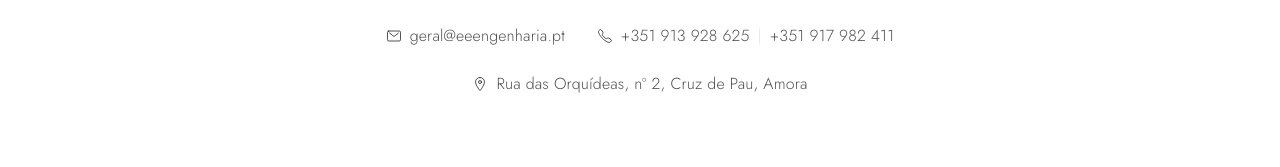
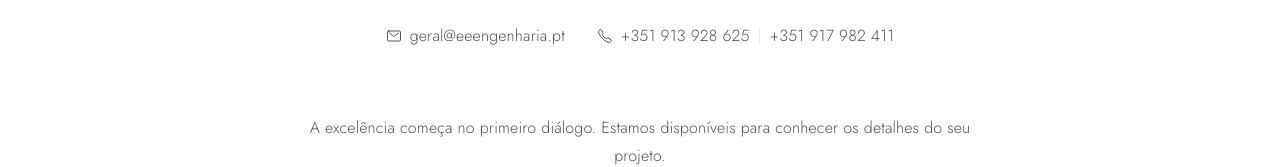
Before and after one commit to tiagoafonseca/Eeengenharia-Website, a React (Vite) app in the folder frontend/: page /contactos in a window 1280 px wide. Shown: the part 304-471 px from the top of the page. Built offline with nearby package versions, Linux system fonts and the light colour scheme; no server answers.

Commit message:
feat: remove address display from legal content and update company name references

```diff
--- a/frontend/src/data/legalContent.js
+++ b/frontend/src/data/legalContent.js
@@ -9,7 +9,6 @@
  */
 
 const COMPANY = "Escala Eximia Engenharia, Lda.";
-const ADDRESS = "Rua das Orquídeas, nº 2, 2845-064 Amora";
 const NIPC = "516 114 727";
 const EMAIL = "geral@eeengenharia.pt";
 
@@ -20,7 +19,7 @@
                 title: "Responsável pelo tratamento",
                 body: [
                     "A presente Política de Privacidade aplica-se ao website eeengenharia.com e descreve como são tratados os dados pessoais dos seus utilizadores.",
-                    `O responsável pelo tratamento é a ${COMPANY}, com sede na ${ADDRESS}, titular do NIPC ${NIPC} (doravante "Eeengenharia").`,
+                    `O responsável pelo tratamento é a ${COMPANY}, titular do NIPC ${NIPC} (doravante "EE Engenharia").`,
                     `Para qualquer questão relativa a dados pessoais, pode contactar-nos através do email ${EMAIL}.`,
                 ],
             },
@@ -102,7 +101,7 @@
             {
                 title: "Identificação",
                 body: [
-                    `O presente website é propriedade da ${COMPANY}, com sede na ${ADDRESS}, NIPC ${NIPC}.`,
+                    `O presente website é propriedade da ${COMPANY}, NIPC ${NIPC}.`,
                 ],
             },
             {
@@ -146,7 +145,7 @@
                 title: "Data Controller",
                 body: [
                     "This Privacy Policy applies to the eeengenharia.com website and describes how the personal data of its users is processed.",
-                    `The data controller is ${COMPANY}, headquartered at ${ADDRESS}, registered under NIPC ${NIPC} (hereinafter "Eeengenharia").`,
+                    `The data controller is ${COMPANY}, registered under NIPC ${NIPC} (hereinafter "EE Engenharia").`,
                     `For any questions regarding personal data, you may contact us at ${EMAIL}.`,
                 ],
             },
@@ -228,7 +227,7 @@
             {
                 title: "Identification",
                 body: [
-                    `This website is owned by ${COMPANY}, headquartered at ${ADDRESS}, NIPC ${NIPC}.`,
+                    `This website is owned by ${COMPANY}, NIPC ${NIPC}.`,
                 ],
             },
             {
@@ -272,7 +271,7 @@
                 title: "Responsable del tratamiento",
                 body: [
                     "La presente Política de Privacidad se aplica al sitio web eeengenharia.com y describe cómo se tratan los datos personales de sus usuarios.",
-                    `El responsable del tratamiento es ${COMPANY}, con domicilio social en ${ADDRESS}, titular del NIPC ${NIPC} (en adelante «Eeengenharia»).`,
+                    `El responsable del tratamiento es ${COMPANY}, titular del NIPC ${NIPC} (en adelante «EE Engenharia»).`,
                     `Para cualquier consulta relativa a datos personales, puede contactarnos en ${EMAIL}.`,
                 ],
             },
@@ -354,7 +353,7 @@
             {
                 title: "Identificación",
                 body: [
-                    `El presente sitio web es propiedad de ${COMPANY}, con domicilio social en ${ADDRESS}, NIPC ${NIPC}.`,
+                    `El presente sitio web es propiedad de ${COMPANY}, NIPC ${NIPC}.`,
                 ],
             },
             {
@@ -398,7 +397,7 @@
                 title: "Responsable du traitement",
                 body: [
                     "La présente Politique de confidentialité s'applique au site web eeengenharia.com et décrit comment les données personnelles de ses utilisateurs sont traitées.",
-                    `Le responsable du traitement est ${COMPANY}, dont le siège social est situé au ${ADDRESS}, immatriculée sous le numéro NIPC ${NIPC} (ci-après « Eeengenharia »).`,
+                    `Le responsable du traitement est ${COMPANY}, immatriculée sous le numéro NIPC ${NIPC} (ci-après « EE Engenharia »).`,
                     `Pour toute question relative aux données personnelles, vous pouvez nous contacter à l'adresse ${EMAIL}.`,
                 ],
             },
@@ -480,7 +479,7 @@
             {
                 title: "Identification",
                 body: [
-                    `Le présent site web est la propriété de ${COMPANY}, dont le siège social est situé au ${ADDRESS}, NIPC ${NIPC}.`,
+                    `Le présent site web est la propriété de ${COMPANY}, NIPC ${NIPC}.`,
                 ],
             },
             {
--- a/frontend/src/pages/Contacts.jsx
+++ b/frontend/src/pages/Contacts.jsx
@@ -1,7 +1,7 @@
 import { useTranslation } from "react-i18next";
 import ContactForm from "../components/sections/ContactForm.jsx";
 import Reveal from "../components/ui/Reveal.jsx";
-import { IoCallOutline, IoMailOutline, IoLocationOutline } from "react-icons/io5";
+import { IoCallOutline, IoMailOutline } from "react-icons/io5";
 
 const Contacts = () => {
     const { t } = useTranslation();
@@ -23,14 +23,6 @@
                             <a href="tel:+351917982411" onClick={() => window.gtag?.("event", "contact_click", { event_category: "contact", event_label: "phone" })} className="hover:text-ink transition-colors">+351 917 982 411</a>
                         </span>
                     </div>
-                    <a
-                        href="https://maps.google.com/?q=Rua+das+Orquídeas,+nº+2,+Amora,+Portugal"
-                        target="_blank"
-                        rel="noopener noreferrer"
-                        className="inline-flex items-center justify-center gap-2 mt-5 text-ink/70 font-light hover:text-ink transition-colors"
-                    >
-                        <IoLocationOutline className="shrink-0" /> Rua das Orquídeas, nº 2, Cruz de Pau, Amora
-                    </a>
                 </Reveal>
 
                 <Reveal delay={100}>
```
